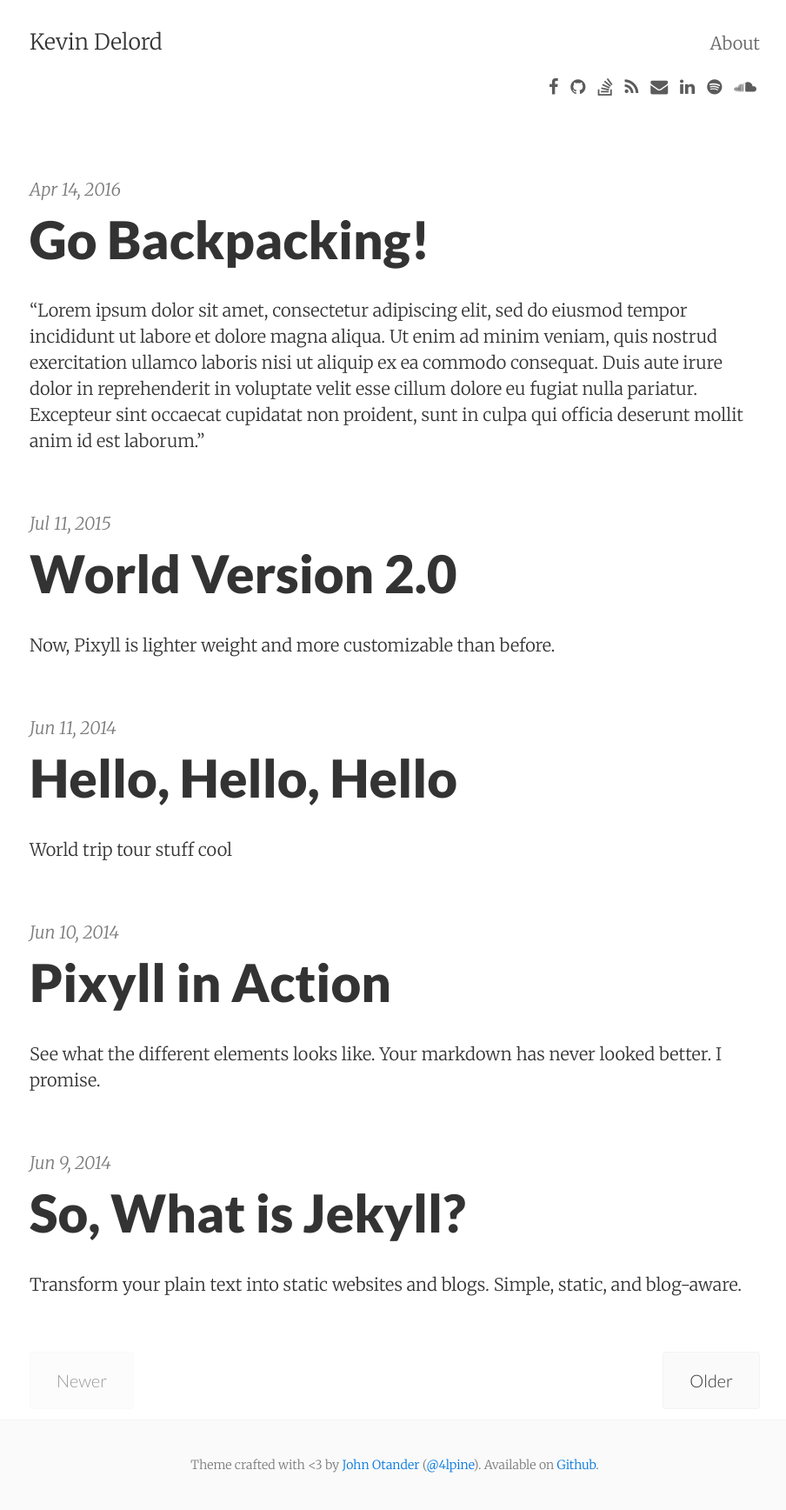
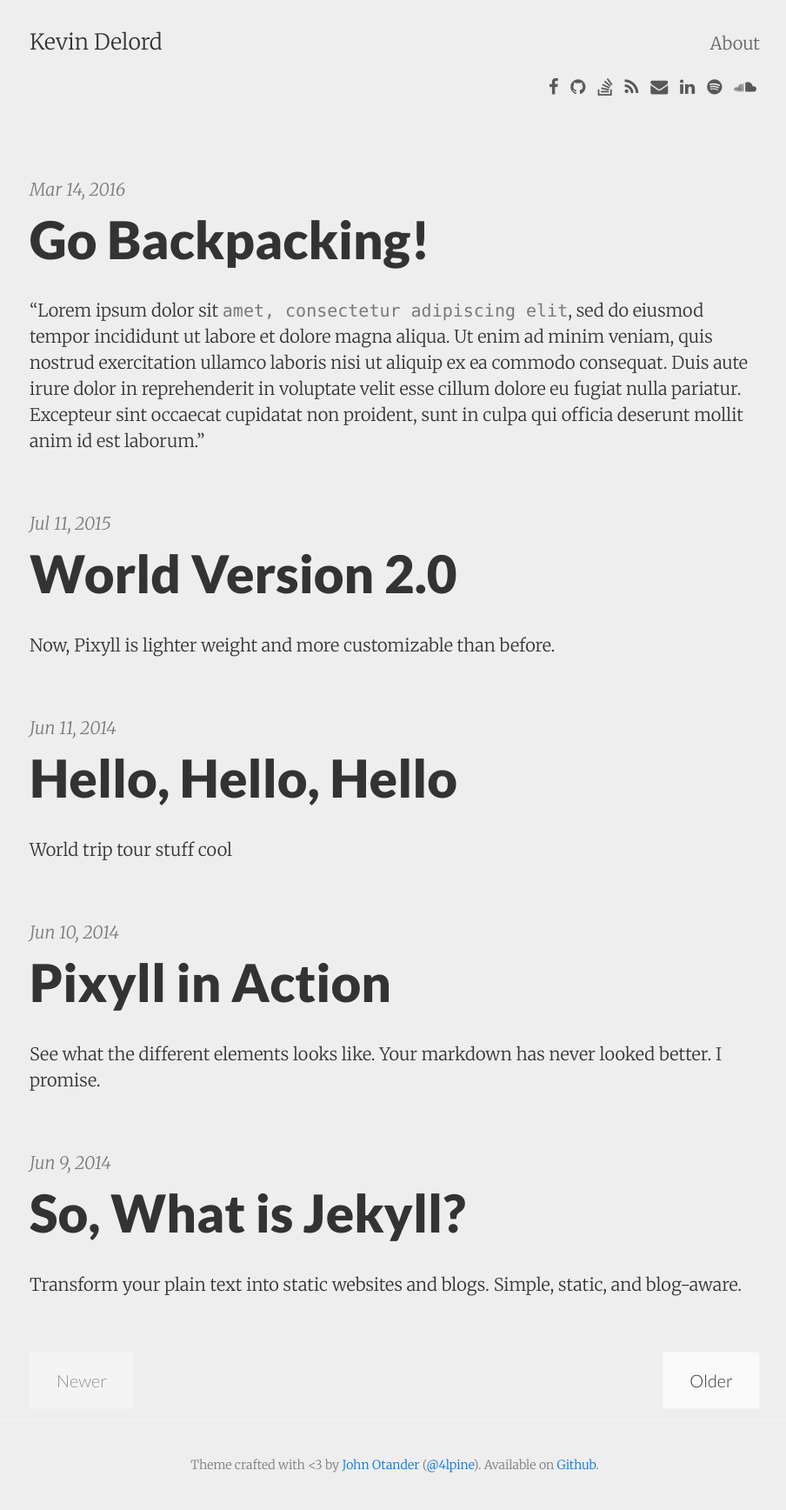
Before and after one commit to kevindelord/kevindelord.github.io, a Jekyll site: the page built from index.html, in a window 1280 px wide. Shown: the whole page at 87% size, without its empty margins (186-1090 px from the left). Built offline with Jekyll 4.4.1, drawn with Linux system fonts in a browser that asks for light colours; nearby versions of some CDN libraries; the list of posts is cut into pages by our own code.

Commit message:
review css

```diff
--- a/_sass/_blockquotes.scss
+++ b/_sass/_blockquotes.scss
@@ -6,7 +6,7 @@
 }
 
 blockquote footer {
-  background-color: #fff;
+  background-color: #eeeeee;
   border-color: transparent;
   color: #7a7a7a;
   font-size: .85rem;
--- a/_sass/_variables.scss
+++ b/_sass/_variables.scss
@@ -116,6 +116,6 @@
 $footer-border-top: thin solid #f3f3f3;
 $footer-padding: $space-3;
 $footer-color: #7a7a7a;
-$footer-bg-color: #fafafa;
+$footer-bg-color: #eeeeee;
 $footer-font-weight: 300;
 $footer-font-size: .75rem;
--- a/_sass/basscss/_color-base.scss
+++ b/_sass/basscss/_color-base.scss
@@ -2,7 +2,7 @@
 
 body {
   color: $dark-gray;
-  background-color: white;
+  background-color: #EEEEEE;
 }
 
 a {
```
Also changed, not shown: _posts/2014-06-10-see-pixyll-in-action.md (+14 -0 lines), _posts/2016-03-14-Dennis.md (added, +30 -0 lines), _posts/2016-4-14-Dennis.md (deleted, +0 -21 lines).
